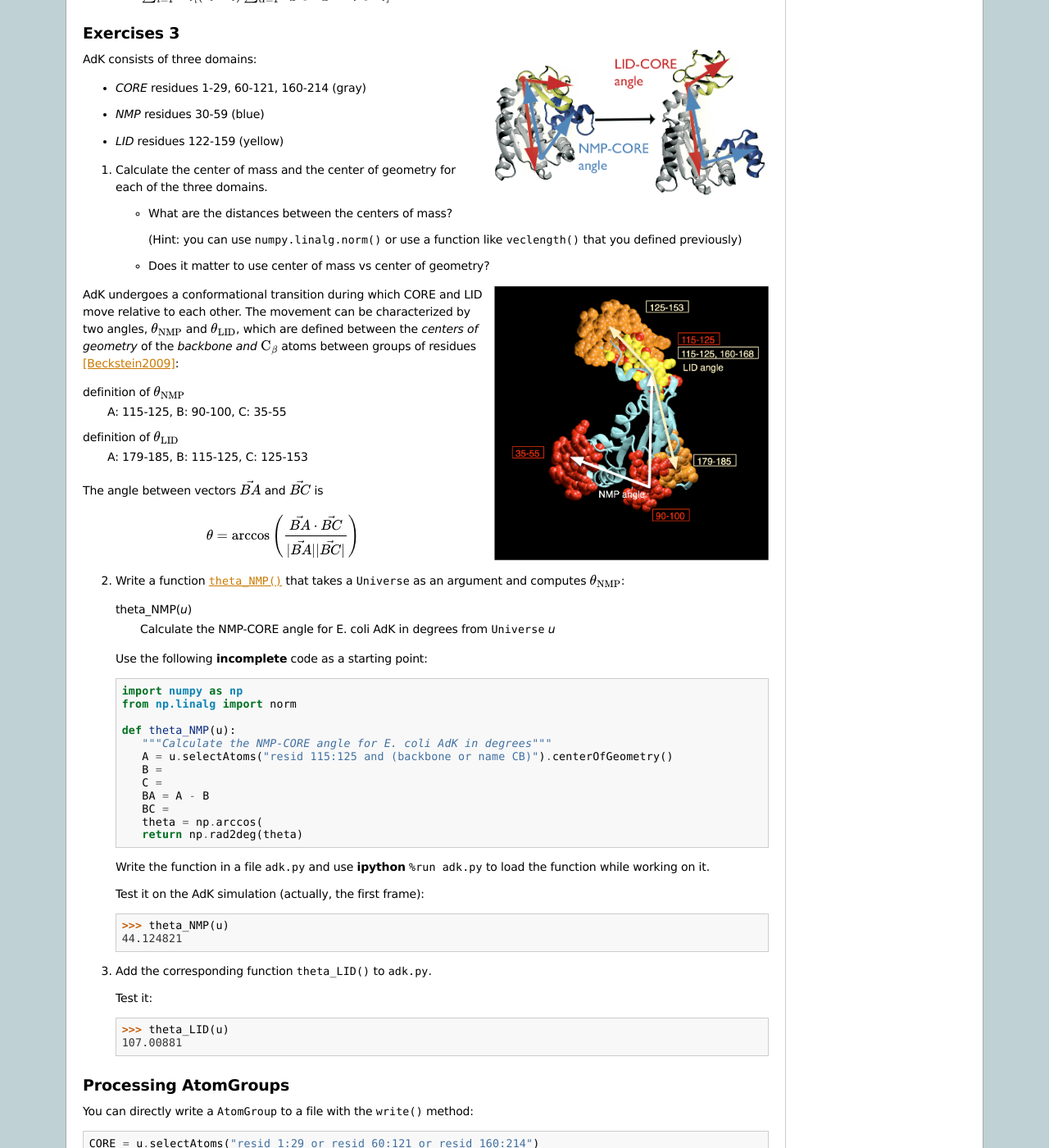
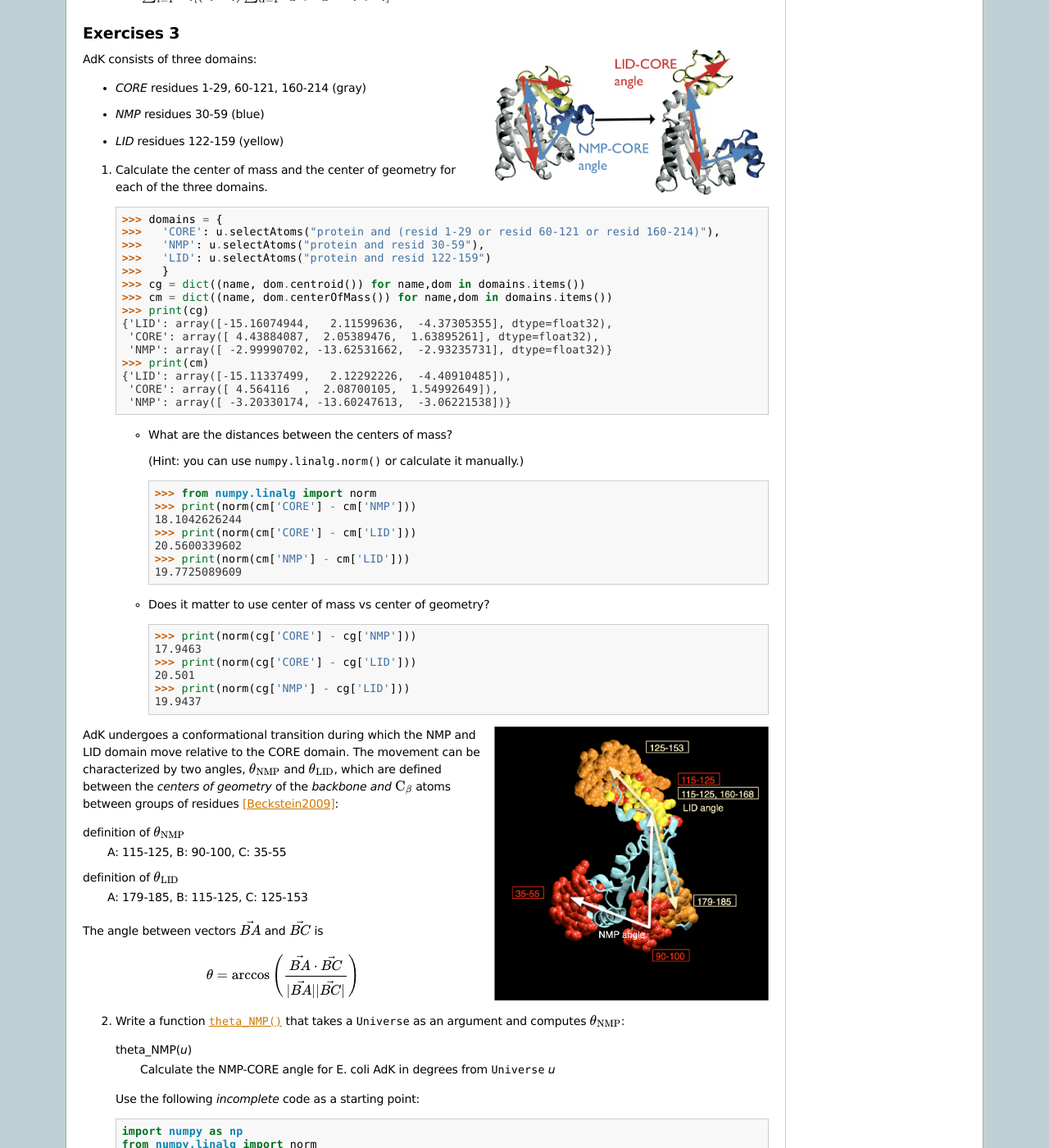
Before and after one commit to Becksteinlab/MDAnalysis-workshop, a Sphinx documentation site: the page built from doc/sphinx/atomgroups.rst, in a window 1280 px wide and 1400 px high, scrolled down 810 px. Shown: the whole window at 82% size. Built offline with Sphinx 7.4.7, drawn with Linux system fonts in a browser that asks for light colours; some of the changed text lies outside the part shown.

Commit message:
more example code; nerver use "import *"; figs

```diff
--- a/doc/sphinx/atomgroups.rst
+++ b/doc/sphinx/atomgroups.rst
@@ -87,23 +87,54 @@ AdK consists of three domains:
 1. Calculate the center of mass and the center of geometry for each of
    the three domains.
 
+        >>> domains = {
+        >>>   'CORE': u.selectAtoms("protein and (resid 1-29 or resid 60-121 or resid 160-214)"),
+        >>>   'NMP': u.selectAtoms("protein and resid 30-59"),
+	>>>   'LID': u.selectAtoms("protein and resid 122-159")
+        >>>   }
+        >>> cg = dict((name, dom.centroid()) for name,dom in domains.items())
+        >>> cm = dict((name, dom.centerOfMass()) for name,dom in domains.items())
+        >>> print(cg)
+        {'LID': array([-15.16074944,   2.11599636,  -4.37305355], dtype=float32),
+         'CORE': array([ 4.43884087,  2.05389476,  1.63895261], dtype=float32),
+         'NMP': array([ -2.99990702, -13.62531662,  -2.93235731], dtype=float32)}
+        >>> print(cm)
+        {'LID': array([-15.11337499,   2.12292226,  -4.40910485]),
+         'CORE': array([ 4.564116  ,  2.08700105,  1.54992649]),
+         'NMP': array([ -3.20330174, -13.60247613,  -3.06221538])}
+
    * What are the distances between the centers of mass?
 
-     (Hint: you can use :func:`numpy.linalg.norm` or use a function
-     like :func:`veclength` that you defined previously)
+     (Hint: you can use :func:`numpy.linalg.norm` or calculate it
+     manually.) ::
+
+        >>> from numpy.linalg import norm
+        >>> print(norm(cm['CORE'] - cm['NMP']))
+        18.1042626244
+        >>> print(norm(cm['CORE'] - cm['LID']))
+        20.5600339602
+        >>> print(norm(cm['NMP'] - cm['LID']))
+        19.7725089609
 
    * Does it matter to use center of mass vs center of geometry?
+
+        >>> print(norm(cg['CORE'] - cg['NMP']))
+        17.9463
+        >>> print(norm(cg['CORE'] - cg['LID']))
+        20.501
+        >>> print(norm(cg['NMP'] - cg['LID']))
+        19.9437
+
 
 .. image:: /figs/6b_angle_def_open.*
    :width: 40%
    :align: right
 
-AdK undergoes a conformational transition during which CORE and LID
-move relative to each other. The movement can be characterized by two
-angles, :math:`\theta_\text{NMP}` and :math:`\theta_\text{LID}`, which
-are defined between the *centers of geometry* of the *backbone and*
-:math:`\text{C}_\beta` atoms between groups of residues
-[Beckstein2009]_:
+AdK undergoes a conformational transition during which the NMP and LID domain
+move relative to the CORE domain. The movement can be characterized by two
+angles, :math:`\theta_\text{NMP}` and :math:`\theta_\text{LID}`, which are
+defined between the *centers of geometry* of the *backbone and*
+:math:`\text{C}_\beta` atoms between groups of residues [Beckstein2009]_:
 
 definition of :math:`\theta_\text{NMP}`
    A: 115-125, B: 90-100, C: 35-55
@@ -125,10 +156,10 @@ The angle between vectors :math:`\vec{BA}` and :math:`\vec{BC}` is
       Calculate the NMP-CORE angle for E. coli AdK in degrees from
       :class:`~MDAnalysis.core.AtomGroup.Universe` *u*
 
-   Use the following **incomplete** code as a starting point::
+   Use the following *incomplete* code as a starting point::
 
      import numpy as np
-     from np.linalg import norm
+     from numpy.linalg import norm
 
      def theta_NMP(u):
         """Calculate the NMP-CORE angle for E. coli AdK in degrees"""
@@ -140,9 +171,8 @@ The angle between vectors :math:`\vec{BA}` and :math:`\vec{BC}` is
         theta = np.arccos(
         return np.rad2deg(theta)
 
-   Write the function in a file :file:`adk.py` and use
-   :program:`ipython` :code:`%run adk.py` to load the function while
-   working on it.
+   Write the function to file :file:`adk.py` and inside :program:`ipython` run
+   the file with :code:`%run adk.py` to load the function while working on it.
 
    Test it on the AdK simulation (actually, the first frame)::
 
@@ -155,6 +185,17 @@ The angle between vectors :math:`\vec{BA}` and :math:`\vec{BC}` is
 
      >>> theta_LID(u)
      107.00881
+
+(See below for a solution.)
+
+.. rubric:: Calculation of the domain angles of AdK
+
+.. literalinclude:: /code/adk.py
+   :linenos:
+   :lines: 1-23
+
+
+
 
 
 .. _processing-atomgroups:
```
Also changed, not shown: doc/sphinx/analysismodule.rst (+13 -12 lines), doc/sphinx/trajectories.rst (+20 -4 lines), doc/sphinx/writing.rst (+24 -13 lines).
